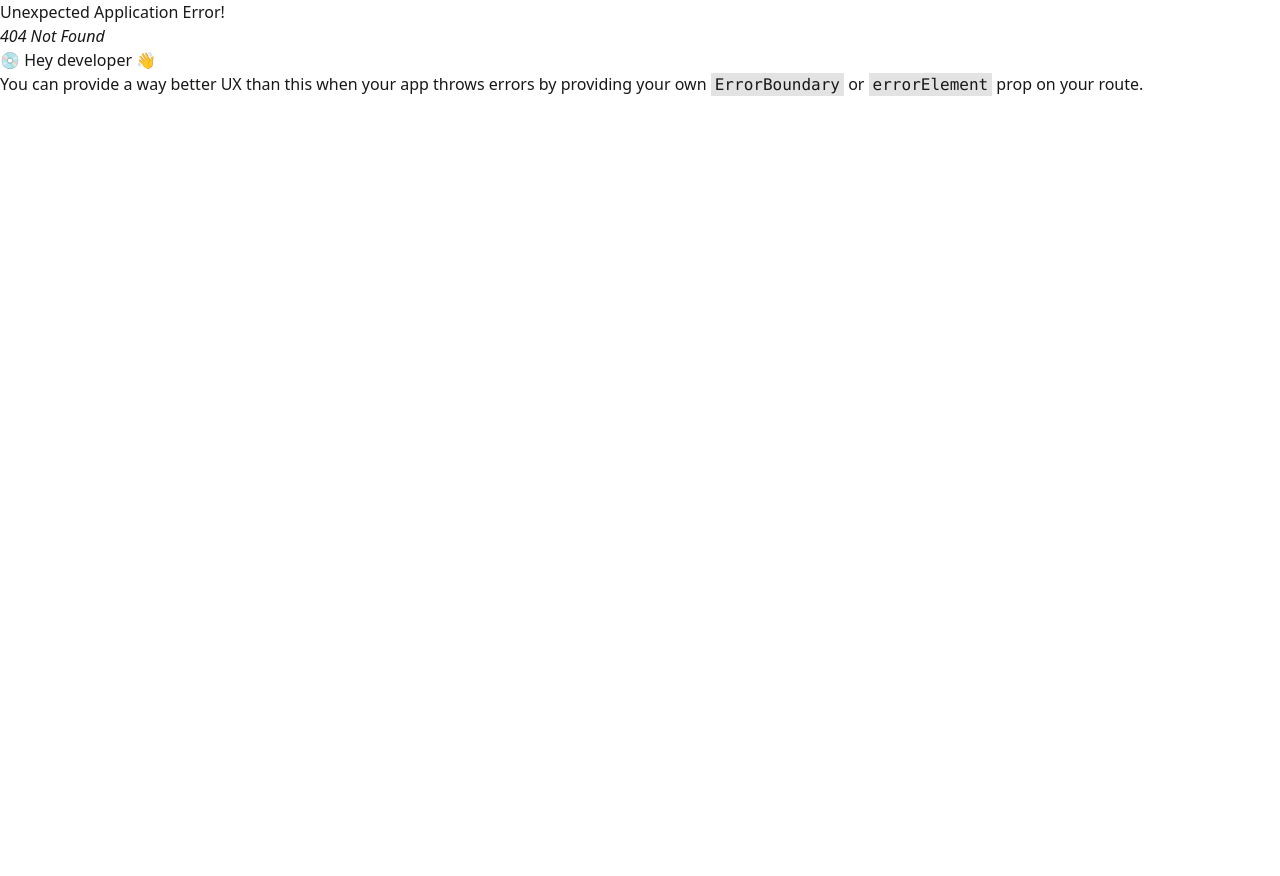
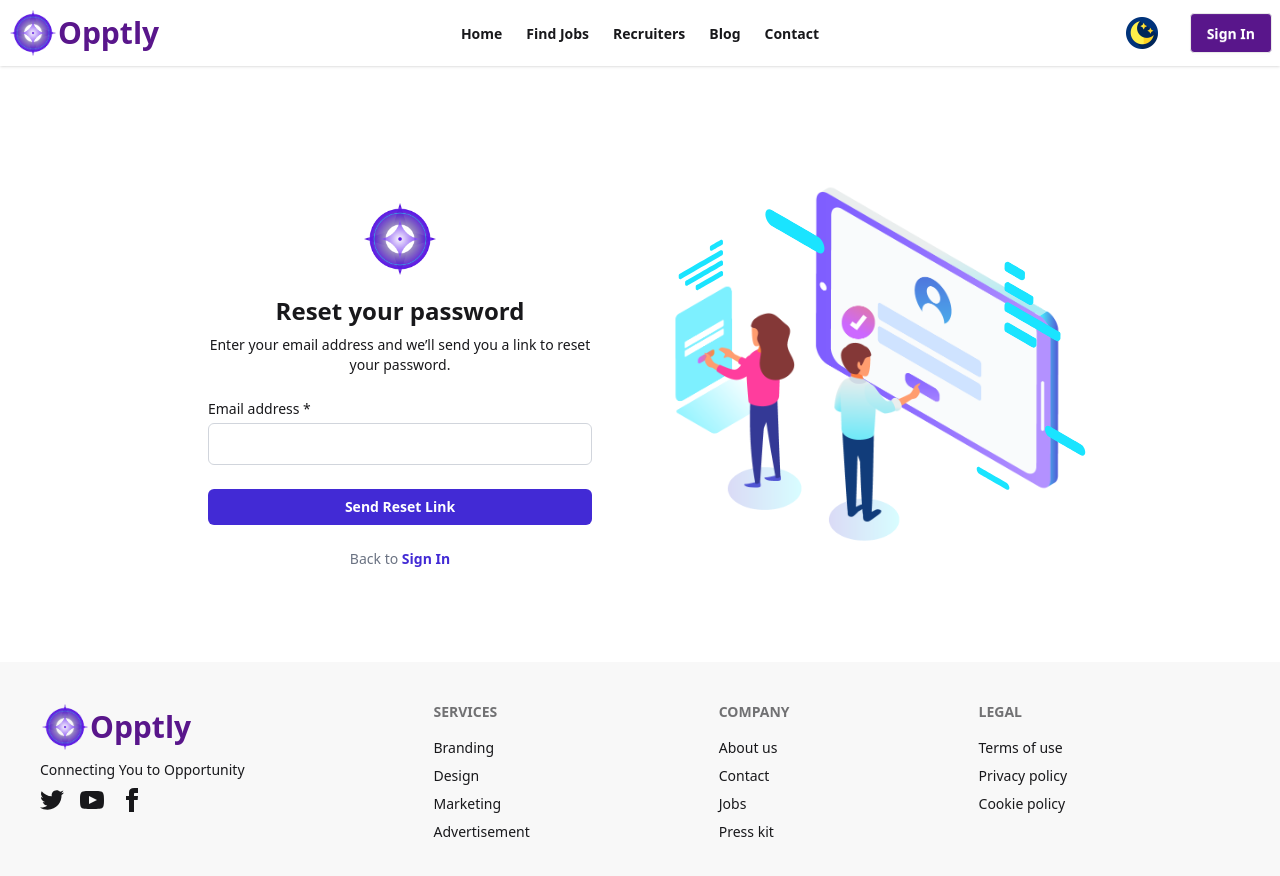
Before and after one commit to TonmoySarker-BD/Career-Code, a React (Vite) app: page /forgot-password in a window 1280 px wide. Before the commit this address had no page. Shown: the top 876 px of the page. Before the commit the page ends 800 px from the top, so only its background shows below. Built offline with nearby package versions, Linux system fonts and the light colour scheme.

Commit message:
Added ForgotPassword page

```diff
--- a/src/Routes.jsx
+++ b/src/Routes.jsx
@@ -3,6 +3,7 @@ import RootLayout from "./layouts/RootLayout";
 import Home from "./pages/Home/Home";
 import SignIn from "./pages/SignIn/SignIn";
 import Register from "./pages/Register/Register";
+import ForgotPassword from "./pages/ForgetPassword/ForgotPassword";
 
 export const router = createBrowserRouter([
     {
@@ -20,6 +21,10 @@ export const router = createBrowserRouter([
             {
                 path: "/Register",
                 Component: Register
+            },
+            {
+                path: "forgot-password",
+                Component: ForgotPassword
             }
         ]
     },
--- /dev/null
+++ b/src/pages/ForgetPassword/ForgotPassword.jsx
@@ -0,0 +1,70 @@
+import React from 'react';
+import { NavLink } from 'react-router';
+import Lottie from 'lottie-react';
+import logo from '../../assets/logo.png';
+import ForgotAnimation from '../../assets/lottie/register.json';
+
+const ForgotPassword = () => {
+  const handleReset = (e) => {
+    e.preventDefault();
+    // Add password reset logic (e.g., Firebase)
+  };
+
+  return (
+    <div className="flex flex-col-reverse lg:flex-row items-center max-w-5xl mx-auto px-6 py-12 lg:px-8">
+      {/* Form Section */}
+      <div className="mt-10 sm:mx-auto sm:w-full sm:max-w-sm">
+        <div className="sm:mx-auto sm:w-full">
+          <img
+            alt="Opptly Logo"
+            src={logo}
+            className="mx-auto h-20 w-auto"
+          />
+          <h2 className="text-center text-2xl font-bold mt-4">
+            Reset your password
+          </h2>
+          <p className="mt-2 text-center text-sm text-base-500">
+            Enter your email address and we’ll send you a link to reset your password.
+          </p>
+        </div>
+
+        <form onSubmit={handleReset} className="mt-6 space-y-6">
+          <div>
+            <label htmlFor="email" className="block text-sm font-medium">
+              Email address *
+            </label>
+            <input
+              id="email"
+              name="email"
+              type="email"
+              required
+              autoComplete="email"
+              className="mt-1 block w-full rounded-md px-3 py-2 text-base text-gray-900 border border-gray-300 placeholder:text-gray-400 focus:outline-none focus:ring-2 focus:ring-primary"
+            />
+          </div>
+
+          <button
+            type="submit"
+            className="w-full rounded-md bg-primary px-3 py-2 text-sm font-semibold text-white hover:bg-indigo-500 focus:outline-none focus:ring-2 focus:ring-offset-2 focus:ring-primary"
+          >
+            Send Reset Link
+          </button>
+        </form>
+
+        <p className="mt-6 text-center text-sm text-gray-500">
+          Back to{' '}
+          <NavLink to="/signin" className="font-semibold text-primary hover:text-indigo-500">
+            Sign In
+          </NavLink>
+        </p>
+      </div>
+
+      {/* Animation Section */}
+      <div className="w-full lg:w-1/2 mb-10 lg:mb-0">
+        <Lottie animationData={ForgotAnimation} loop={true} style={{ height: 500 }} />
+      </div>
+    </div>
+  );
+};
+
+export default ForgotPassword;
```
